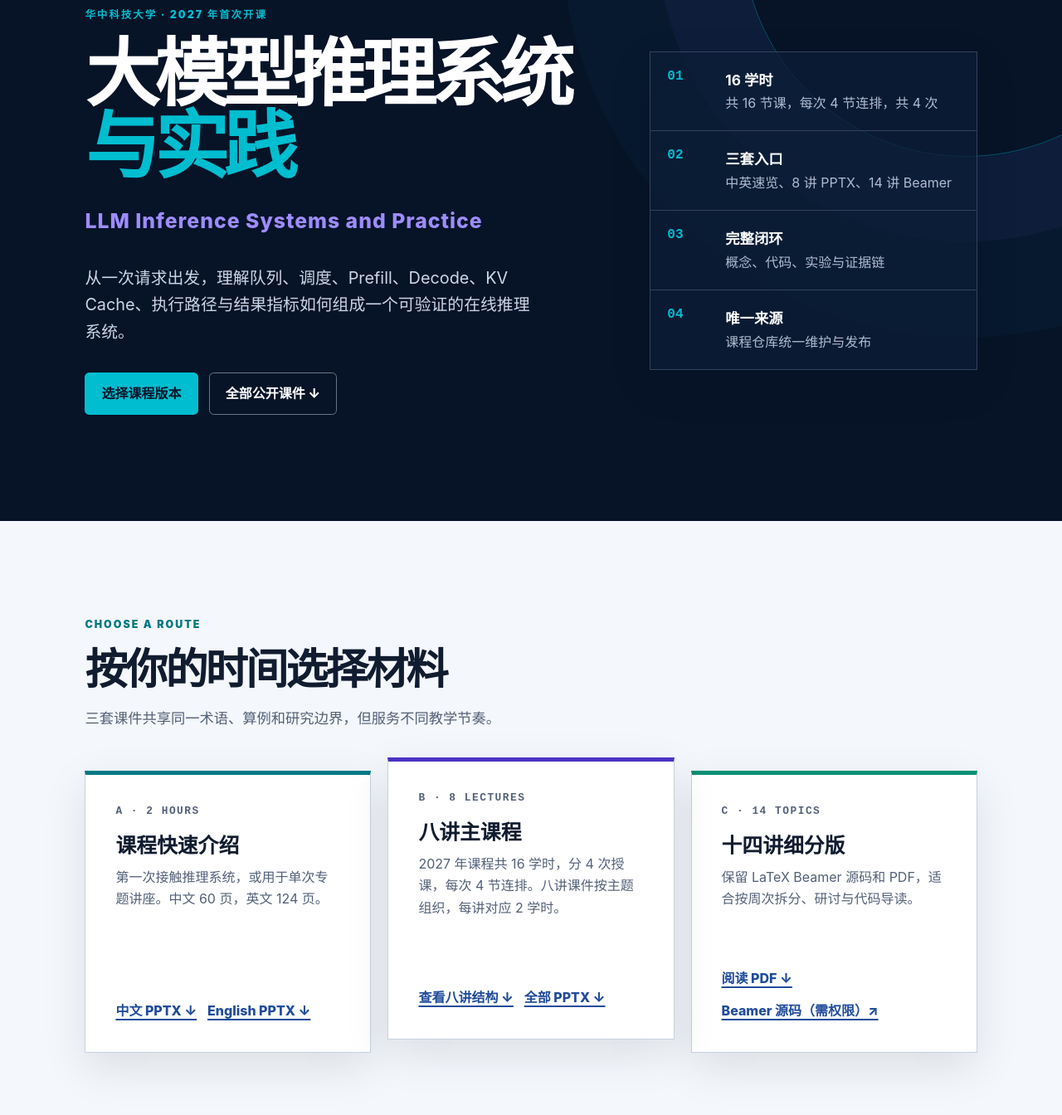
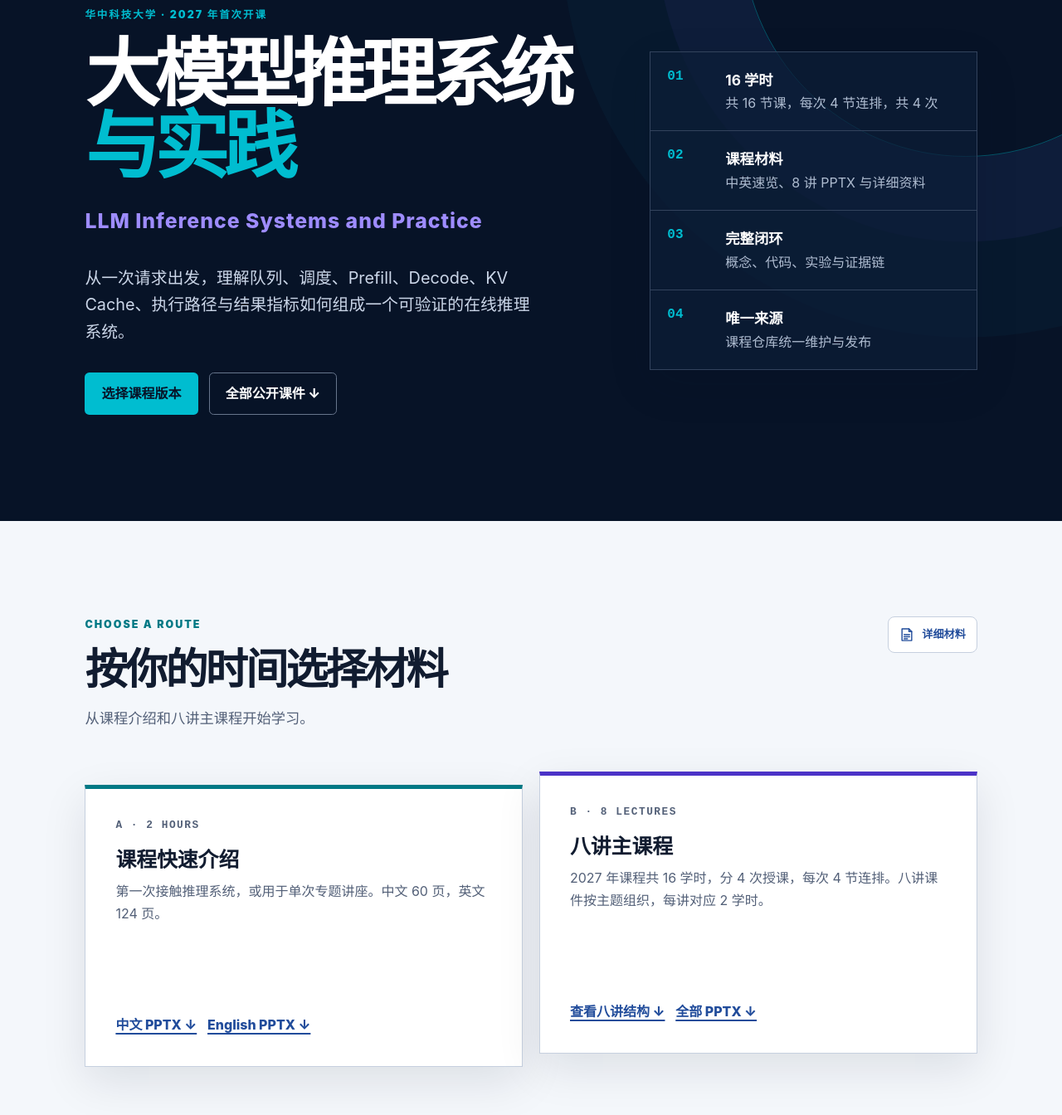
Before and after one commit to vLLM-HUST/intro-to-llm-inference-engines, a website: page src/site/index.html in a window 1280 px wide. Shown: the part 196-1540 px from the top of the page at 83% size. Drawn offline with Linux system fonts and the light colour scheme.

Commit message:
Move detailed course materials to compact link

```diff
--- a/src/site/index.html
+++ b/src/site/index.html
@@ -28,18 +28,17 @@
       </div>
       <aside class="course-facts" aria-label="课程信息">
         <div><span>01</span><p><strong>16 学时</strong>共 16 节课，每次 4 节连排，共 4 次</p></div>
-        <div><span>02</span><p><strong>三套入口</strong>中英速览、8 讲 PPTX、14 讲 Beamer</p></div>
+        <div><span>02</span><p><strong>课程材料</strong>中英速览、8 讲 PPTX 与详细资料</p></div>
         <div><span>03</span><p><strong>完整闭环</strong>概念、代码、实验与证据链</p></div>
         <div><span>04</span><p><strong>唯一来源</strong>课程仓库统一维护与发布</p></div>
       </aside>
     </section>
 
     <section class="section" id="materials">
-      <div class="section-heading"><p class="eyebrow">Choose a route</p><h2>按你的时间选择材料</h2><p>三套课件共享同一术语、算例和研究边界，但服务不同教学节奏。</p></div>
+      <div class="section-heading materials-heading"><div><p class="eyebrow">Choose a route</p><h2>按你的时间选择材料</h2><p>从课程介绍和八讲主课程开始学习。</p></div><a class="details-link" href="downloads/#beamer" aria-label="查看十四讲详细材料" title="十四讲详细材料"><svg viewBox="0 0 24 24" fill="none" stroke="currentColor" stroke-width="1.7" stroke-linecap="round" stroke-linejoin="round" aria-hidden="true"><path d="M5 3.5h10l4 4V20.5H5z"></path><path d="M15 3.5v4h4M8 12h8M8 15h8M8 18h5"></path></svg><span>详细材料</span></a></div>
       <div class="material-grid">
         <article class="material-card cyan"><p class="card-index">A · 2 HOURS</p><h3>课程快速介绍</h3><p>第一次接触推理系统，或用于单次专题讲座。中文 60 页，英文 124 页。</p><div class="card-links"><a href="downloads/slides/2027/course-overview/LLM%E6%8E%A8%E7%90%86%E7%B3%BB%E7%BB%9F_%E4%B8%A4%E5%B0%8F%E6%97%B6%E5%BF%AB%E9%80%9F%E4%BB%8B%E7%BB%8D.pptx" download>中文 PPTX ↓</a><a href="downloads/slides/2027/course-overview/llm_inference_systems.pptx" download>English PPTX ↓</a></div></article>
         <article class="material-card violet featured"><p class="card-index">B · 8 LECTURES</p><h3>八讲主课程</h3><p>2027 年课程共 16 学时，分 4 次授课，每次 4 节连排。八讲课件按主题组织，每讲对应 2 学时。</p><div class="card-links"><a href="#syllabus">查看八讲结构 ↓</a><a href="downloads/#lectures">全部 PPTX ↓</a></div></article>
-        <article class="material-card green"><p class="card-index">C · 14 TOPICS</p><h3>十四讲细分版</h3><p>保留 LaTeX Beamer 源码和 PDF，适合按周次拆分、研讨与代码导读。</p><div class="card-links"><a href="downloads/#beamer">阅读 PDF ↓</a><a href="https://github.com/intellistream/intro-to-llm-inference-engines/tree/main/src/slides/lectures-14-beamer">Beamer 源码（需权限）↗</a></div></article>
       </div>
     </section>
 
--- a/src/site/styles.css
+++ b/src/site/styles.css
@@ -46,7 +46,13 @@ h1 span { color: var(--cyan); }
 .section-heading { max-width: 780px; margin-bottom: 3rem; }
 .section-heading h2,.repository-strip h2 { margin: 0; font-size: clamp(2.2rem,4vw,4.2rem); line-height: 1.08; letter-spacing: -.055em; }
 .section-heading>p:last-child { color: var(--muted); font-size: 1.08rem; }
-.material-grid { display: grid; grid-template-columns: repeat(3,minmax(0,1fr)); gap: 1.25rem; }
+.materials-heading { max-width: none; display: flex; align-items: flex-start; justify-content: space-between; gap: 1.5rem; }
+.materials-heading > div > p:last-child { color: var(--muted); font-size: 1.08rem; }
+.details-link { display: inline-flex; align-items: center; gap: .5rem; flex: none; padding: .65rem .8rem; border: 1px solid var(--line); border-radius: .5rem; color: #214c9b; background: #fff; font-size: .82rem; font-weight: 750; text-decoration: none; }
+.details-link:hover { background: #eef4fb; }
+.details-link:focus-visible { outline: 3px solid #214c9b; outline-offset: 3px; }
+.details-link svg { width: 20px; height: 20px; }
+.material-grid { display: grid; grid-template-columns: repeat(2,minmax(0,1fr)); gap: 1.25rem; }
 .material-card { min-height: 340px; display: flex; flex-direction: column; padding: clamp(1.4rem,3vw,2.25rem); background: #fff; border: 1px solid var(--line); border-top: 5px solid; box-shadow: var(--shadow); }
 .material-card.cyan { border-top-color: var(--cyan-dark); }.material-card.violet { border-top-color: var(--violet-dark); }.material-card.green { border-top-color: var(--green); }
 .material-card.featured { transform: translateY(-1rem); }
```
Also changed, not shown: dist/index.html, dist/styles.css.
